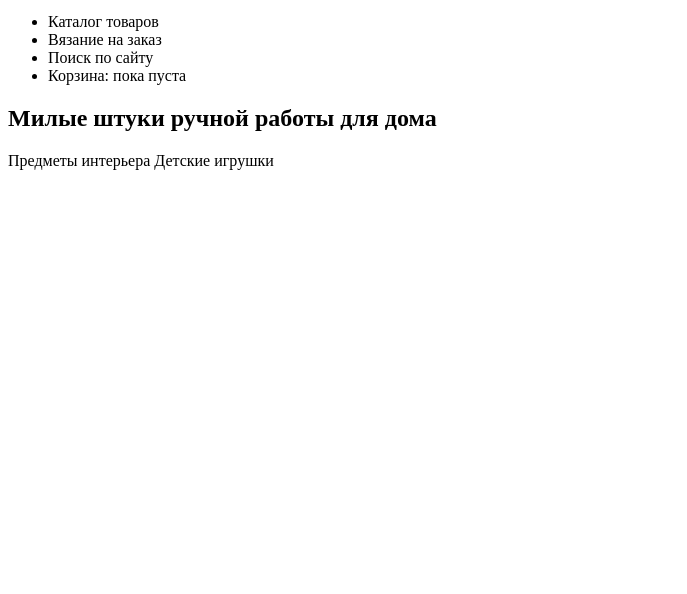
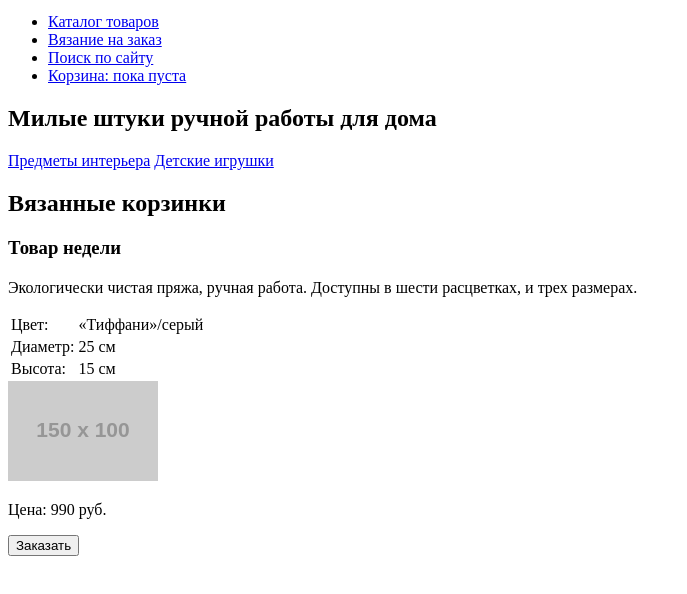
Before and after one commit to Valeriaartemchenko/230764-mishka, a website: page index.html in a window 1280 px wide. Shown: the part 136-730 px from the top of the page, without its empty margins (0-687 px from the left). Drawn offline with Linux system fonts and the light colour scheme; placeholder pictures from the web are drawn by us.

Commit message:
Best product of the week section

```diff
--- a/index.html
+++ b/index.html
@@ -13,16 +13,16 @@
         <button class="main-nav__toggle" type="button">Открыть меню</button>
         <ul class="main-nav__list site-list">
           <li class="site-list__item">
-            <a class="site-list__link">Каталог товаров</a>
+            <a class="site-list__link" href="#">Каталог товаров</a>
           </li>
           <li class="site-list__item">
-            <a class="site-list__link">Вязание на заказ</a>
+            <a class="site-list__link" href="#">Вязание на заказ</a>
           </li>
           <li class="site-list__item">
-            <a class="site-list__link">Поиск по сайту</a>
+            <a class="site-list__link" href="#">Поиск по сайту</a>
           </li>
           <li class="site-list__item">
-            <a class="site-list__link">Корзина: пока пуста</a>
+            <a class="site-list__link" href="#">Корзина: пока пуста</a>
           </li>
         </ul>
       </nav>
@@ -30,9 +30,36 @@
     <main class="page-main">
       <section class="page-intro">
         <h1 class="page-intro__title">Милые штуки ручной работы для дома</h1>
-        <a class="page-intro__button">Предметы интерьера</a>
-        <a class="page-intro__button">Детские игрушки</a>
+        <a class="page-intro__button" href="#">Предметы интерьера</a>
+        <a class="page-intro__button" href="#">Детские игрушки</a>
       </section>
+      <article class="best-product">
+        <h1 class="best-product__title">Вязанные корзинки</h1>
+        <h3 class="best-product__status">Товар недели</h3>
+        <section class="best-product__description">
+          <h2 class="visually-hidden"></h2>
+          <p class="best-product__text">Экологически чистая пряжа, ручная работа. Доступны в шести расцветках, и трех размерах.</p>
+          <table class="best-product__list">
+            <tr>
+              <td class="best-product__field">Цвет:</td>
+              <td class="best-product__value">«Тиффани»/серый</td>
+            </tr>
+            <tr>
+              <td class="best-product__field">Диаметр:</td>
+              <td class="best-product__value">25 см</td>
+            </tr>
+            <tr>
+              <td class="best-product__field">Высота:</td>
+              <td class="best-product__value">15 см</td>
+            </tr>
+          </table>
+          <div class="best-product__image-wrapper">
+            <img src="http://placehold.it/150x100">
+          </div>
+          <p class="best-product__price">Цена: 990 руб.</p>
+        </section>
+        <button class="submit-button" type="button">Заказать</button>
+      </article>
     </main>
   </body>
 </html>
```
